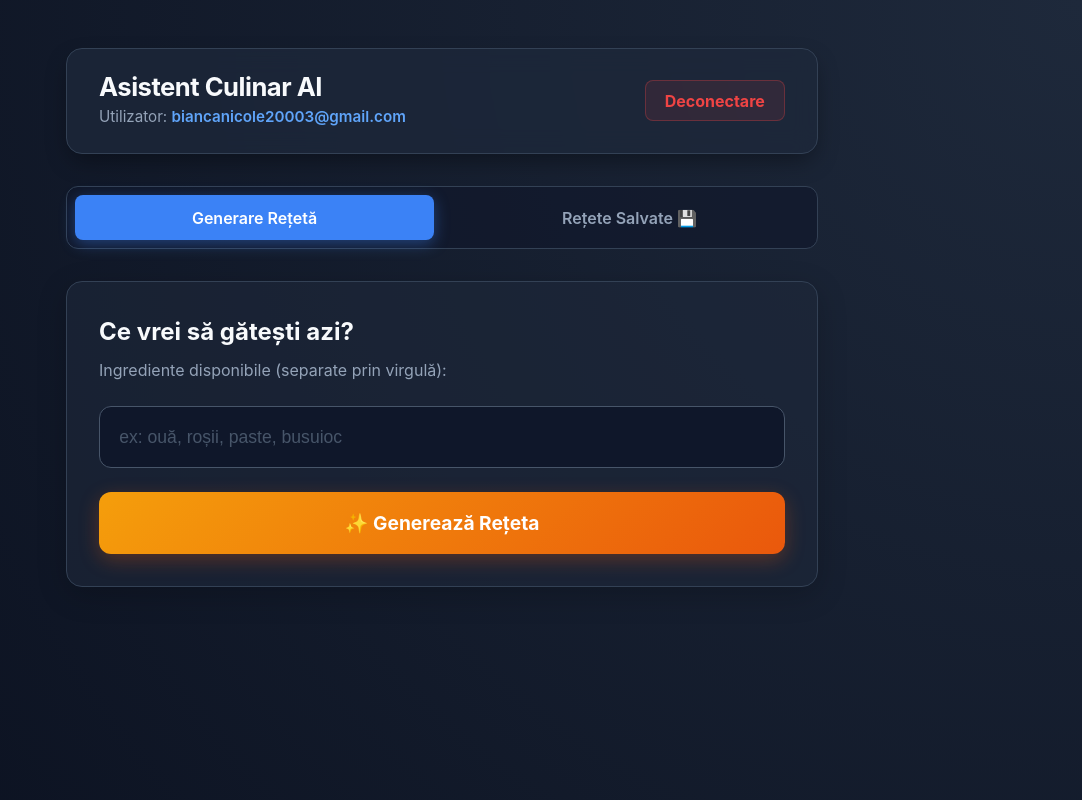
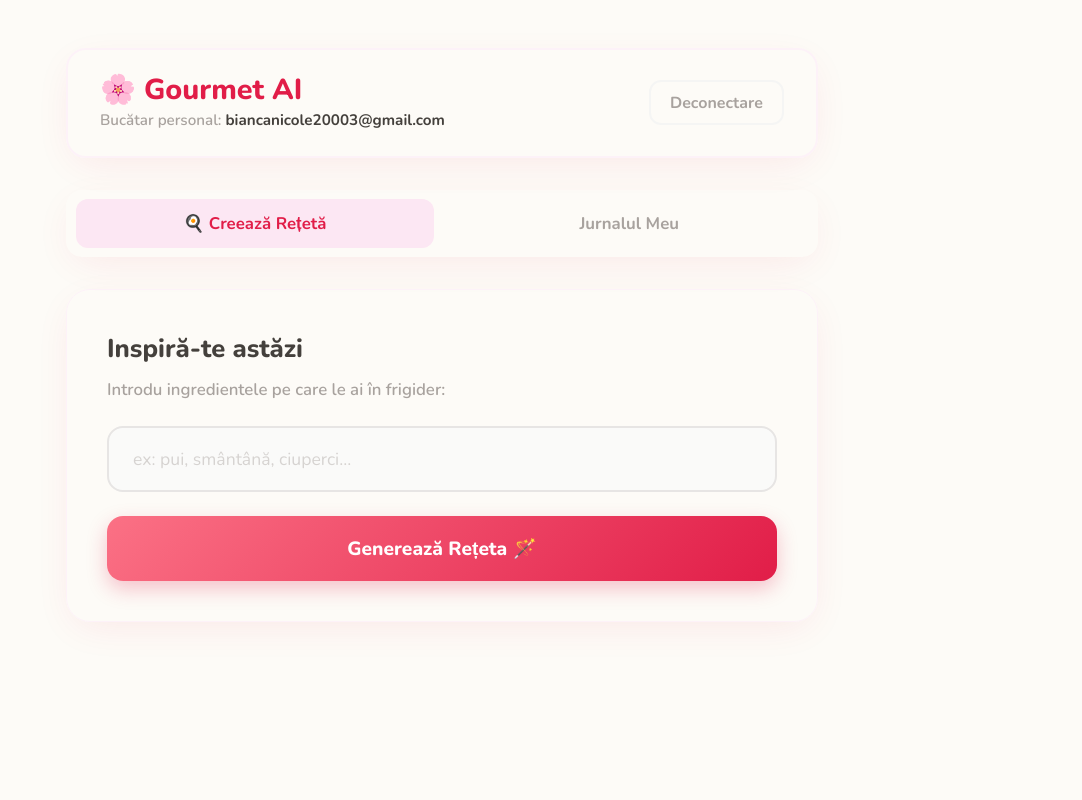
Before and after one commit to BiancaNicole1/Recipe-AI-Assistant, a React (Vite) app in the folder frontend/: page / in a window 1280 px wide. Shown: the whole page, without its empty margins (198-1280 px from the left). Built offline with nearby package versions, Linux system fonts and the light colour scheme.

Commit message:
Redesign

```diff
--- a/frontend/src/App.css
+++ b/frontend/src/App.css
@@ -1,3 +1,4 @@
+@import url('https://fonts.googleapis.com/css2?family=Nunito:wght@400;600;700;800&display=swap');
 
 * {
   box-sizing: border-box;
@@ -5,13 +6,23 @@
   padding: 0;
 }
 
+:root {
+  --bg-cream: #fdfbf7;
+  --text-main: #44403c;
+  --text-muted: #a8a29e;
+  --pink-light: #fce7f3;
+  --pink-primary: #fb7185;
+  --pink-dark: #e11d48;
+  --shadow-soft: 0 10px 40px -10px rgba(225, 29, 72, 0.1);
+  --border-light: #fdf2f8;
+}
+
 html, body {
   width: 100%;
   min-height: 100vh;
-  background-color: #0b1120;
-  background-image: radial-gradient(circle at top right, #1e293b, #0b1120);
-  color: #f8fafc;
-  font-family: 'Inter', 'Segoe UI', system-ui, sans-serif;
+  background-color: var(--bg-cream);
+  color: var(--text-main);
+  font-family: 'Nunito', sans-serif;
   overflow-x: hidden;
 }
 
@@ -25,7 +36,7 @@ html, body {
 
 .app-wrapper {
   width: 100%;
-  max-width: 800px; /* Acesta este lățimea aplicației. Pe mijloc! */
+  max-width: 800px;
   padding: 3rem 1.5rem;
   display: flex;
   flex-direction: column;
@@ -39,145 +50,147 @@ html, body {
 }
 
 .top-header {
-  background: rgba(30, 41, 59, 0.75);
-  backdrop-filter: blur(12px);
-  border: 1px solid #334155;
-  border-radius: 16px;
+  background: var(--card-white);
+  border: 2px solid var(--border-light);
+  border-radius: 20px;
   padding: 1.5rem 2rem;
   display: flex;
   justify-content: space-between;
   align-items: center;
-  box-shadow: 0 10px 25px -5px rgba(0, 0, 0, 0.4);
+  box-shadow: var(--shadow-soft);
 }
 
 .header-info h1 {
-  font-size: 1.6rem;
-  color: #f8fafc;
-  margin-bottom: 0.3rem;
-  letter-spacing: -0.5px;
+  font-size: 1.8rem;
+  color: var(--pink-dark);
+  margin-bottom: 0.2rem;
+  font-weight: 800;
 }
 
 .header-info p {
-  color: #94a3b8;
+  color: var(--text-muted);
   font-size: 0.95rem;
+  font-weight: 600;
 }
 
 .user-email {
-  color: #60a5fa;
-  font-weight: 600;
+  color: var(--text-main);
+  font-weight: 700;
 }
 
 .btn-logout {
-  background-color: rgba(239, 68, 68, 0.1);
-  color: #ef4444;
-  border: 1px solid rgba(239, 68, 68, 0.3);
+  background-color: transparent;
+  color: var(--text-muted);
+  border: 2px solid #f5f5f4;
   padding: 0.6rem 1.2rem;
-  border-radius: 8px;
-  font-weight: bold;
+  border-radius: 12px;
+  font-weight: 700;
   cursor: pointer;
   transition: all 0.3s ease;
 }
 
 .btn-logout:hover {
-  background-color: #ef4444;
-  color: white;
+  background-color: #f5f5f4;
+  color: var(--text-main);
   transform: translateY(-2px);
-  box-shadow: 0 4px 12px rgba(239, 68, 68, 0.3);
 }
 
 .tabs-container {
   display: flex;
   gap: 1rem;
-  background: rgba(15, 23, 42, 0.6);
-  padding: 0.5rem;
-  border-radius: 12px;
-  border: 1px solid #334155;
+  background: var(--card-white);
+  padding: 0.6rem;
+  border-radius: 16px;
+  box-shadow: var(--shadow-soft);
 }
 
 .tab-btn {
   flex: 1;
   background: transparent;
-  color: #94a3b8;
+  color: var(--text-muted);
   border: none;
   padding: 0.8rem 1.5rem;
-  border-radius: 8px;
-  font-size: 1rem;
-  font-weight: 600;
+  border-radius: 12px;
+  font-size: 1.05rem;
+  font-weight: 700;
   cursor: pointer;
   transition: all 0.3s ease;
 }
 
 .tab-btn:hover {
-  color: #f8fafc;
+  color: var(--pink-primary);
 }
 
 .tab-btn.active {
-  background: #3b82f6;
-  color: white;
-  box-shadow: 0 4px 15px rgba(59, 130, 246, 0.4);
+  background: var(--pink-light);
+  color: var(--pink-dark);
 }
-
 .glass-card {
-  background: rgba(30, 41, 59, 0.6);
-  backdrop-filter: blur(12px);
-  border: 1px solid #334155;
-  border-radius: 16px;
-  padding: 2rem;
-  box-shadow: 0 8px 30px rgba(0, 0, 0, 0.2);
+  background: var(--card-white);
+  border: 1px solid var(--border-light);
+  border-radius: 24px;
+  padding: 2.5rem;
+  box-shadow: var(--shadow-soft);
 }
 
 .glass-card h2 {
-  color: #f8fafc;
+  color: var(--text-main);
   margin-bottom: 0.5rem;
-  font-size: 1.5rem;
+  font-size: 1.6rem;
+  font-weight: 800;
 }
 
 .subtitle {
-  color: #94a3b8;
+  color: var(--text-muted);
   margin-bottom: 1.5rem;
-  font-size: 1rem;
+  font-size: 1.05rem;
+  font-weight: 600;
 }
 
 .pro-input {
   width: 100%;
-  padding: 1.2rem;
-  background-color: #0f172a;
-  border: 1px solid #475569;
-  border-radius: 12px;
-  color: #f8fafc;
+  padding: 1.2rem 1.5rem;
+  background-color: #fafaf9;
+  border: 2px solid #e7e5e4;
+  border-radius: 16px;
+  color: var(--text-main);
   font-size: 1.1rem;
+  font-weight: 600;
   margin-bottom: 1.5rem;
   transition: all 0.3s ease;
+  font-family: inherit;
 }
 
 .pro-input:focus {
   outline: none;
-  border-color: #f59e0b;
-  box-shadow: 0 0 0 4px rgba(245, 158, 11, 0.15);
+  border-color: var(--pink-primary);
+  background-color: var(--card-white);
+  box-shadow: 0 0 0 4px var(--pink-light);
 }
 
 .pro-input::placeholder {
-  color: #475569;
+  color: #d6d3d1;
+  font-weight: 400;
 }
 
-/* Butonul principal de generare */
+/* Butonul principal de generare - Roz gradient */
 .btn-generate {
   width: 100%;
   padding: 1.2rem;
-  background: linear-gradient(135deg, #f59e0b, #ea580c);
+  background: linear-gradient(135deg, var(--pink-primary), var(--pink-dark));
   color: white;
   font-size: 1.2rem;
-  font-weight: bold;
+  font-weight: 800;
   border: none;
-  border-radius: 12px;
+  border-radius: 16px;
   cursor: pointer;
   transition: all 0.3s ease;
-  box-shadow: 0 6px 20px rgba(234, 88, 12, 0.3);
+  box-shadow: 0 8px 20px rgba(225, 29, 72, 0.25);
 }
 
 .btn-generate:hover:not(:disabled) {
   transform: translateY(-3px);
-  box-shadow: 0 8px 25px rgba(234, 88, 12, 0.5);
+  box-shadow: 0 12px 25px rgba(225, 29, 72, 0.35);
 }
 
 .btn-generate:active:not(:disabled) {
@@ -185,67 +198,67 @@ html, body {
 }
 
 .btn-generate:disabled {
-  background: #334155;
-  color: #94a3b8;
+  background: #e7e5e4;
+  color: #a8a29e;
   cursor: not-allowed;
   box-shadow: none;
 }
 
 .results-card {
-  border-top: 4px solid #f59e0b;
+  border-top: 5px solid var(--pink-primary);
 }
 
 .results-header {
   display: flex;
   justify-content: space-between;
   align-items: center;
-  border-bottom: 1px solid #334155;
-  padding-bottom: 1rem;
+  border-bottom: 2px dashed var(--border-light);
+  padding-bottom: 1.2rem;
   margin-bottom: 1.5rem;
 }
 
 .btn-save {
-  background-color: #10b981;
-  color: white;
+  background-color: var(--pink-light);
+  color: var(--pink-dark);
   border: none;
   padding: 0.6rem 1.2rem;
-  border-radius: 8px;
-  font-weight: 600;
+  border-radius: 12px;
+  font-weight: 700;
   cursor: pointer;
   transition: all 0.3s;
-  box-shadow: 0 4px 12px rgba(16, 185, 129, 0.2);
 }
 
 .btn-save:hover:not(:disabled) {
-  background-color: #059669;
+  background-color: var(--pink-primary);
+  color: white;
   transform: translateY(-2px);
-  box-shadow: 0 6px 15px rgba(16, 185, 129, 0.4);
+  box-shadow: 0 4px 12px rgba(251, 113, 133, 0.3);
 }
 
 /* Alerte */
 .alert-box {
-  padding: 1rem 1.5rem;
-  border-radius: 12px;
-  font-size: 0.95rem;
+  padding: 1.2rem 1.5rem;
+  border-radius: 16px;
+  font-size: 1rem;
+  font-weight: 600;
   line-height: 1.5;
 }
-.alert-box.error { background-color: rgba(127, 29, 29, 0.2); border: 1px solid #b91c1c; color: #fca5a5; }
-.alert-box.success { background-color: rgba(20, 83, 45, 0.2); border: 1px solid #16a34a; color: #86efac; }
-.alert-box.mini { padding: 0.8rem; margin-bottom: 1.5rem; font-size: 0.95rem; font-weight: 500;}
-
+.alert-box.error { background-color: #fef2f2; border: 1px solid #fecaca; color: #ef4444; }
+.alert-box.success { background-color: #f0fdf4; border: 1px solid #bbf7d0; color: #16a34a; }
+.alert-box.mini { padding: 1rem; margin-bottom: 1.5rem; font-size: 0.95rem; }
 .markdown-container {
-  color: #e2e8f0;
+  color: var(--text-main);
   line-height: 1.8;
-  font-size: 1.05rem;
+  font-size: 1.1rem;
 }
 
 .markdown-container h1,
 .markdown-container h2,
 .markdown-container h3 {
-  color: #fbbf24;
+  color: var(--pink-dark);
   margin-top: 2rem;
   margin-bottom: 1rem;
-  font-weight: 700;
+  font-weight: 800;
 }
 
 .markdown-container h1:first-child,
@@ -255,8 +268,11 @@ html, body {
 
 .markdown-container ul,
 .markdown-container ol {
-  margin-left: 1.8rem;
+  margin-left: 1.5rem;
   margin-bottom: 1.5rem;
+  background-color: #fafaf9;
+  padding: 1.5rem 1.5rem 1.5rem 2.5rem;
+  border-radius: 16px;
 }
 
 .markdown-container li {
@@ -264,10 +280,8 @@ html, body {
 }
 
 .markdown-container strong {
-  color: #ffffff;
-  background-color: rgba(255, 255, 255, 0.05);
-  padding: 0 0.2rem;
-  border-radius: 4px;
+  color: var(--pink-dark);
+  font-weight: 800;
 }
 
 .saved-recipes-container {
@@ -277,13 +291,13 @@ html, body {
 }
 
 .saved-item {
-  border-left: 6px solid #3b82f6; /* Linie albastră pentru rețete salvate */
+  border-left: 6px solid var(--pink-primary);
   transition: all 0.3s ease;
 }
 
 .saved-item:hover {
-  transform: translateX(5px); /* Efect mișto când dai cu mouse-ul */
-  box-shadow: 0 8px 25px rgba(0, 0, 0, 0.3);
+  transform: translateY(-3px);
+  box-shadow: 0 15px 35px rgba(225, 29, 72, 0.15);
 }
 
 .saved-item-header {
@@ -291,58 +305,76 @@ html, body {
   justify-content: space-between;
   align-items: center;
   margin-bottom: 1rem;
-  border-bottom: 1px solid #334155;
-  padding-bottom: 0.8rem;
+  border-bottom: 2px dashed var(--border-light);
+  padding-bottom: 1rem;
 }
 
 .saved-item-header h3 {
-  font-size: 1.3rem;
-  color: #f8fafc;
+  font-size: 1.4rem;
+  color: var(--text-main);
   margin: 0;
+  font-weight: 800;
 }
 
 .date-tag {
   font-size: 0.85rem;
-  background: #0f172a;
-  padding: 0.3rem 0.8rem;
+  background: #f5f5f4;
+  padding: 0.4rem 0.8rem;
   border-radius: 20px;
-  color: #94a3b8;
-  border: 1px solid #334155;
+  color: var(--text-muted);
+  font-weight: 700;
 }
 
 .ingredients-tag {
   font-size: 0.95rem;
-  color: #93c5fd;
+  color: var(--pink-dark);
   margin-bottom: 1.5rem;
-  background: rgba(59, 130, 246, 0.1);
-  padding: 0.8rem;
-  border-radius: 8px;
-  border: 1px dashed #3b82f6;
+  background: var(--pink-light);
+  padding: 0.8rem 1rem;
+  border-radius: 12px;
+  font-weight: 600;
 }
 
 .markdown-container.mini {
   max-height: 350px;
   overflow-y: auto;
-  background: rgba(15, 23, 42, 0.5);
+  background: #fafaf9;
   padding: 1.5rem;
-  border-radius: 12px;
-  border: 1px solid #1e293b;
+  border-radius: 16px;
+  border: 1px solid #f5f5f4;
 }
 
-/* Scrollbar personalizat pentru caseta de text */
-.markdown-container.mini::-webkit-scrollbar { width: 8px; }
-.markdown-container.mini::-webkit-scrollbar-track { background: #0f172a; border-radius: 4px; }
-.markdown-container.mini::-webkit-scrollbar-thumb { background: #475569; border-radius: 4px; }
-.markdown-container.mini::-webkit-scrollbar-thumb:hover { background: #64748b; }
+.markdown-container.mini::-webkit-scrollbar { width: 6px; }
+.markdown-container.mini::-webkit-scrollbar-track { background: transparent; }
+.markdown-container.mini::-webkit-scrollbar-thumb { background: #d6d3d1; border-radius: 10px; }
+.markdown-container.mini::-webkit-scrollbar-thumb:hover { background: var(--pink-primary); }
 
-.animate-fade-in { animation: fadeIn 0.4s ease-out forwards; }
-.animate-slide-up { animation: slideUp 0.5s ease-out forwards; }
+.btn-delete {
+  background-color: #fff1f2;
+  color: #e11d48;
+  border: none;
+  padding: 0.4rem 0.8rem;
+  border-radius: 8px;
+  font-size: 0.9rem;
+  font-weight: 700;
+  cursor: pointer;
+  transition: all 0.2s ease;
+}
+
+.btn-delete:hover {
+  background-color: #ffe4e6;
+  transform: scale(1.05);
+}
+
+
+.animate-fade-in { animation: fadeIn 0.5s ease-out forwards; }
+.animate-slide-up { animation: slideUp 0.6s cubic-bezier(0.16, 1, 0.3, 1) forwards; }
 
 @keyframes fadeIn {
   from { opacity: 0; }
   to { opacity: 1; }
 }
 @keyframes slideUp {
-  from { opacity: 0; transform: translateY(20px); }
+  from { opacity: 0; transform: translateY(30px); }
   to { opacity: 1; transform: translateY(0); }
 }
--- a/frontend/src/App.jsx
+++ b/frontend/src/App.jsx
@@ -1,4 +1,4 @@
-import React, { useState } from 'react';
+import React, { useState, useEffect } from 'react';
 import ReactMarkdown from 'react-markdown';
 import './App.css';
 
@@ -13,12 +13,11 @@ export default function App() {
   const [saving, setSaving] = useState(false);
   const [saveMessage, setSaveMessage] = useState('');
 
-  const URL_GENERATE = 'https://recipe-ai-assistant-backend.onrender.com/api/generate-recipe';
-  const URL_SAVE = 'https://recipe-ai-assistant-backend.onrender.com/api/save-recipe';
+  const API_BASE = 'https://recipe-ai-assistant-backend.onrender.com/api';
 
   const handleGenerate = async () => {
     if (!ingredients.trim()) {
-      setError('Te rog să introduci cel puțin un ingredient.');
+      setError('Te rog să introduci câteva ingrediente (ex: ouă, făină, lapte).');
       return;
     }
 
@@ -30,17 +29,14 @@ export default function App() {
     try {
       const ingredientsArray = ingredients.split(',').map(item => item.trim());
 
-      const response = await fetch(URL_GENERATE, {
+      const response = await fetch(`${API_BASE}/generate-recipe`, {
         method: 'POST',
         headers: { 'Content-Type': 'application/json' },
         body: JSON.stringify({ ingredients: ingredientsArray })
       });
 
       const data = await response.json();
-
-      if (!response.ok) {
-        throw new Error(data.error || 'A apărut o eroare la comunicarea cu serverul.');
-      }
+      if (!response.ok) throw new Error(data.error || 'Eroare la server.');
 
       setRecipe(data.recipe);
     } catch (err) {
@@ -51,26 +47,27 @@ export default function App() {
   };
 
   const handleSave = async () => {
+    if (!recipe) return;
     setSaving(true);
     setSaveMessage('');
+
     try {
-      const response = await fetch(URL_SAVE, {
+      const response = await fetch(`${API_BASE}/save-recipe`, {
         method: 'POST',
         headers: { 'Content-Type': 'application/json' },
         body: JSON.stringify({
-          userId: 'user-demo-123', // Până implementezi autentificarea reală
-          title: 'Rețetă Generată AI',
+          userId: 'bianca-nicole-2024',
+          title: 'Rețetă Delicioasă AI',
           ingredients: ingredients.split(',').map(i => i.trim()),
           recipeText: recipe
         })
       });
 
-      const data = await response.json();
-      if (!response.ok) throw new Error(data.error);
+      if (!response.ok) throw new Error('Nu am putut salva rețeta.');
 
-      setSaveMessage('✅ Rețeta a fost salvată cu succes în Supabase!');
+      setSaveMessage('✅ Rețeta a fost adăugată în colecția ta!');
     } catch (err) {
-      setSaveMessage('❌ Eroare la salvare: ' + err.message);
+      setSaveMessage('❌ Eroare: ' + err.message);
     } finally {
       setSaving(false);
     }
@@ -79,11 +76,9 @@ export default function App() {
   const fetchSavedRecipes = async () => {
     setLoadingSaved(true);
     try {
-    const response = await fetch('https://recipe-ai-assistant-backend.onrender.com/api/get-recipes');
+      const response = await fetch(`${API_BASE}/get-recipes`);
       const data = await response.json();
-    if (response.ok) {
-      setSavedRecipes(data);
-    }
+      if (response.ok) setSavedRecipes(data);
     } catch (err) {
       console.error("Eroare la încărcare:", err);
     } finally {
@@ -91,15 +86,22 @@ export default function App() {
     }
   };
 
+  const handleDelete = async (id) => {
+    if (!window.confirm("Sigur vrei să ștergi această rețetă din jurnalul tău?")) return;
+
+    try {
+      const response = await fetch(`${API_BASE}/delete-recipe/${id}`, { method: 'DELETE' });
+      if (!response.ok) throw new Error("Eroare la ștergere.");
+
+      setSavedRecipes(prev => prev.filter(r => r.id !== id));
+    } catch (err) {
+      alert(err.message);
+    }
+  };
+
   const handleLogout = () => {
-    const confirmare = window.confirm("Ești sigur(ă) că vrei să te deconectezi?");
-    if (confirmare) {
-      setIngredients('');
-      setRecipe('');
-      setSaveMessage('');
-      setError('');
-      setActiveTab('generate');
-      alert("Te-ai deconectat cu succes!");
+    if (window.confirm("Vrei să părăsești asistentul culinar?")) {
+      window.location.reload(); // Simulare simplă de logout prin refresh
     }
   };
 
@@ -107,47 +109,43 @@ const handleLogout = () => {
     <div className="app-wrapper">
       <div className="main-container">
 
-        {/* HEADER */}
-        <header className="top-header">
+        <header className="top-header animate-fade-in">
           <div className="header-info">
-            <h1> Asistent Culinar AI</h1>
-            <p>Utilizator: <span className="user-email">biancanicole20003@gmail.com</span></p>
+            <h1>🌸 Gourmet AI</h1>
+            <p>Bucătar personal: <span className="user-email">biancanicole20003@gmail.com</span></p>
           </div>
           <button className="btn-logout" onClick={handleLogout}>Deconectare</button>
         </header>
 
-        {/* TABS */}
-        <div className="tabs-container">
+        <nav className="tabs-container">
           <button
             className={`tab-btn ${activeTab === 'generate' ? 'active' : ''}`}
             onClick={() => setActiveTab('generate')}
           >
-            Generare Rețetă
+            🍳 Creează Rețetă
           </button>
           <button
             className={`tab-btn ${activeTab === 'saved' ? 'active' : ''}`}
             onClick={() => {
               setActiveTab('saved');
-    fetchSavedRecipes(); // Încărcăm datele când dăm click pe tab
+              fetchSavedRecipes();
             }}
           >
-  Rețete Salvate 💾
+             Jurnalul Meu
           </button>
-        </div>
+        </nav>
+        <main className="content-area">
 
-        {/* CONTENT AREA */}
           {activeTab === 'generate' && (
-          <div className="content-area animate-fade-in">
-
-            {/* INPUT SECTION */}
+            <section className="animate-slide-up">
               <div className="glass-card">
-              <h2>Ce vrei să gătești azi?</h2>
-              <p className="subtitle">Ingrediente disponibile (separate prin virgulă):</p>
+                <h2>Inspiră-te astăzi </h2>
+                <p className="subtitle">Introdu ingredientele pe care le ai în frigider:</p>
 
                 <input
                   type="text"
                   className="pro-input"
-                placeholder="ex: ouă, roșii, paste, busuioc"
+                  placeholder="ex: pui, smântână, ciuperci..."
                   value={ingredients}
                   onChange={(e) => setIngredients(e.target.value)}
                   onKeyDown={(e) => e.key === 'Enter' && handleGenerate()}
@@ -158,24 +156,18 @@ const handleLogout = () => {
                   onClick={handleGenerate}
                   disabled={loading}
                 >
-                {loading ? '⏳ AI-ul creează magia...' : '✨ Generează Rețeta'}
+                  {loading ? 'Se prepară ideea... 🥣' : 'Generează Rețeta 🪄'}
                 </button>
               </div>
 
-            {/* ERROR ALERT */}
-            {error && (
-              <div className="alert-box error">
-                <p><strong>Eroare:</strong> {error}</p>
-              </div>
-            )}
+              {error && <div className="alert-box error mini" style={{marginTop: '1rem'}}>{error}</div>}
 
-            {/* RESULTS SECTION */}
               {recipe && (
-              <div className="glass-card results-card animate-slide-up">
+                <div className="glass-card results-card animate-slide-up" style={{marginTop: '2rem'}}>
                   <div className="results-header">
-                  <h2>Rețetă Generată</h2>
+                    <h2>Propunerea Chef-ului AI</h2>
                     <button className="btn-save" onClick={handleSave} disabled={saving}>
-                    {saving ? 'Se salvează...' : '💾 Salvează Rețeta'}
+                      {saving ? 'Se salvează...' : ' Salvează'}
                     </button>
                   </div>
 
@@ -190,35 +182,43 @@ const handleLogout = () => {
                   </div>
                 </div>
               )}
-          </div>
+            </section>
           )}
 
           {activeTab === 'saved' && (
-  <div className="saved-recipes-container animate-fade-in">
+            <section className="saved-recipes-container animate-fade-in">
+              <h2 style={{textAlign: 'center', color: '#e11d48', marginBottom: '1rem'}}>Rețetele Tale Favorite</h2>
+
               {loadingSaved ? (
-      <div className="glass-card" style={{ textAlign: 'center' }}>
-        <p>⏳ Se încarcă bunătățile tale din baza de date...</p>
+                <div className="glass-card" style={{textAlign: 'center'}}>
+                  <p>Răsfoim jurnalul tău... imediat!</p>
                 </div>
               ) : savedRecipes.length > 0 ? (
                 savedRecipes.map((item) => (
-        <div key={item.id} className="glass-card saved-item">
+                  <div key={item.id} className="glass-card saved-item animate-slide-up">
                     <div className="saved-item-header">
-            <h3>{item.title || 'Rețetă AI'}</h3>
-            <span className="date-tag">{new Date(item.created_at).toLocaleDateString()}</span>
+                      <h3>{item.title || 'Deliciu AI'}</h3>
+                      <div style={{display: 'flex', gap: '10px', alignItems: 'center'}}>
+                        <span className="date-tag"> {new Date(item.created_at).toLocaleDateString()}</span>
+                        <button className="btn-delete" onClick={() => handleDelete(item.id)}>🗑️</button>
                       </div>
-          <p className="ingredients-tag"><strong>Ingrediente:</strong> {Array.isArray(item.ingredients) ? item.ingredients.join(', ') : item.ingredients}</p>
+                    </div>
+                    <div className="ingredients-tag">
+                      {Array.isArray(item.ingredients) ? item.ingredients.join(', ') : item.ingredients}
+                    </div>
                     <div className="markdown-container mini">
                       <ReactMarkdown>{item.recipe_text}</ReactMarkdown>
                     </div>
                   </div>
                 ))
               ) : (
-      <div className="glass-card" style={{ textAlign: 'center' }}>
-        <p>Nu ai nicio rețetă salvată încă. Generează una și apasă pe butonul de salvare! 👩‍🍳</p>
+                <div className="glass-card" style={{textAlign: 'center'}}>
+                  <p>Jurnalul tău este gol. Începe să creezi rețete noi! 👩‍🍳</p>
                 </div>
               )}
-  </div>
+            </section>
           )}
+        </main>
 
       </div>
     </div>
```
Also changed, not shown: 1 other file (tests, documents, lock files or other folders). Lines whose indentation alone changed are shown as unchanged.
